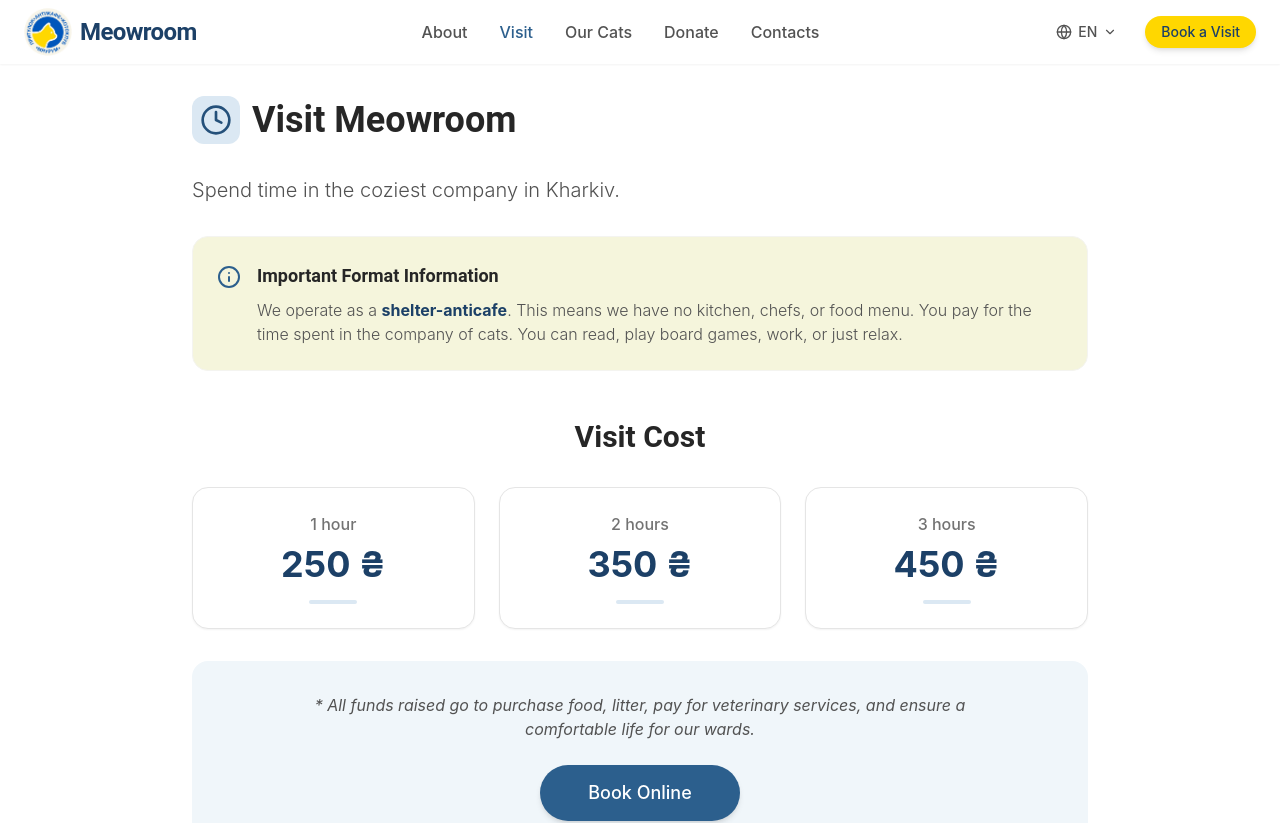
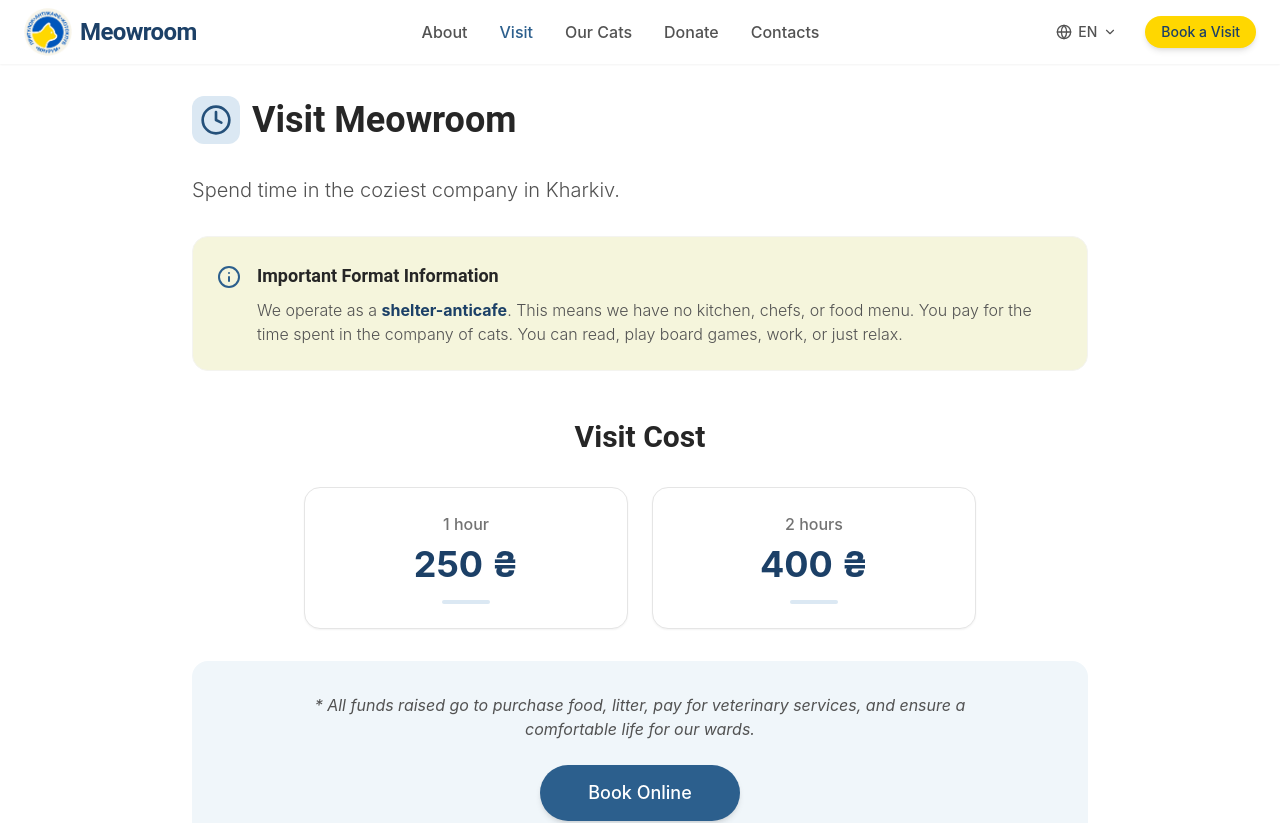
Before and after one commit to Menta1ik/meowroom, a React (Vite) app: page /visit in a window 1280 px wide. Shown: the top 823 px of the page. Built offline with nearby package versions, Linux system fonts and the light colour scheme.

Commit message:
content: update pricing (remove 3 hours, set 2 hours to 400 UAH)

```diff
--- a/src/locales/en.json
+++ b/src/locales/en.json
@@ -56,7 +56,7 @@
       },
       "price": {
         "q": "What is the cost of a visit?",
-        "a": "We operate as an anticafe. You pay for the time spent: 1 hour — 250 UAH, 2 hours — 350 UAH, 3 hours — 450 UAH. Tea, coffee, cookies, and board games are included."
+        "a": "We operate as an anticafe. You pay for the time spent: 1 hour — 250 UAH, 2 hours — 400 UAH. Tea, coffee, cookies, and board games are included."
       },
       "vaccination": {
         "q": "Are all your cats healthy and vaccinated?",
--- a/src/locales/uk.json
+++ b/src/locales/uk.json
@@ -56,7 +56,7 @@
       },
       "price": {
         "q": "Яка вартість відвідування?",
-        "a": "Ми працюємо у форматі антикафе. Ви платите за час перебування: 1 година — 250 грн, 2 години — 350 грн, 3 години — 450 грн. У вартість входять чай, кава, печиво та настільні ігри."
+        "a": "Ми працюємо у форматі антикафе. Ви платите за час перебування: 1 година — 250 грн, 2 години — 400 грн. У вартість входять чай, кава, печиво та настільні ігри."
       },
       "vaccination": {
         "q": "Чи всі ваші котики здорові та щеплені?",
--- a/src/pages/Visit.tsx
+++ b/src/pages/Visit.tsx
@@ -3,7 +3,7 @@ import { useTranslation } from 'react-i18next';
 import { Clock, Coffee, ShieldAlert, Check, Info, PawPrint, Wallet } from 'lucide-react';
 import { Button } from '../components/ui/Button';
 import { useBooking } from '../context/BookingContext';
-import { Helmet } from 'react-helmet-async';
+import { SEO } from '../components/SEO';
 
 const Visit: React.FC = () => {
   const { t } = useTranslation();
@@ -11,16 +11,15 @@ const Visit: React.FC = () => {
 
   const prices = [
     { label: t('visit.pricing.hour_1'), price: '250 ₴' },
-    { label: t('visit.pricing.hour_2'), price: '350 ₴' },
-    { label: t('visit.pricing.hour_3'), price: '450 ₴' },
+    { label: t('visit.pricing.hour_2'), price: '400 ₴' },
   ];
 
   return (
     <>
-      <Helmet>
-        <title>{t('visit.title')} | Meowroom</title>
-        <meta name="description" content={t('visit.subtitle')} />
-      </Helmet>
+      <SEO
+        title={t('visit.title')}
+        description={t('visit.subtitle')}
+      />
 
       <div className="pt-24 pb-20 bg-white min-h-screen">
         <div className="container mx-auto px-4">
@@ -63,7 +62,7 @@ const Visit: React.FC = () => {
             <div className="mb-16">
               <h2 className="text-2xl md:text-3xl font-bold text-neutral-800 mb-8 text-center">{t('visit.pricing.title')}</h2>
 
-              <div className="grid md:grid-cols-3 gap-6 mb-8">
+              <div className="grid md:grid-cols-2 gap-6 mb-8 max-w-2xl mx-auto">
                 {prices.map((item, index) => (
                   <div key={index} className="bg-white p-6 rounded-2xl shadow-sm border border-neutral-200 hover:border-primary-300 hover:shadow-md transition-all text-center group">
                     <p className="text-neutral-500 font-medium mb-2">{item.label}</p>
```
